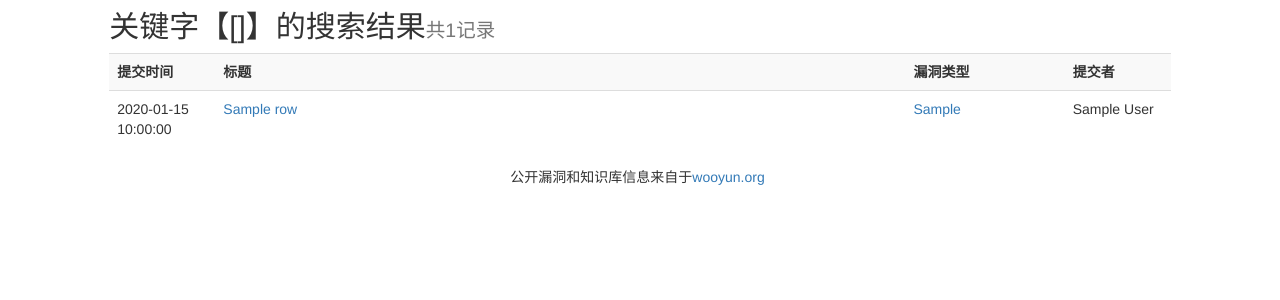
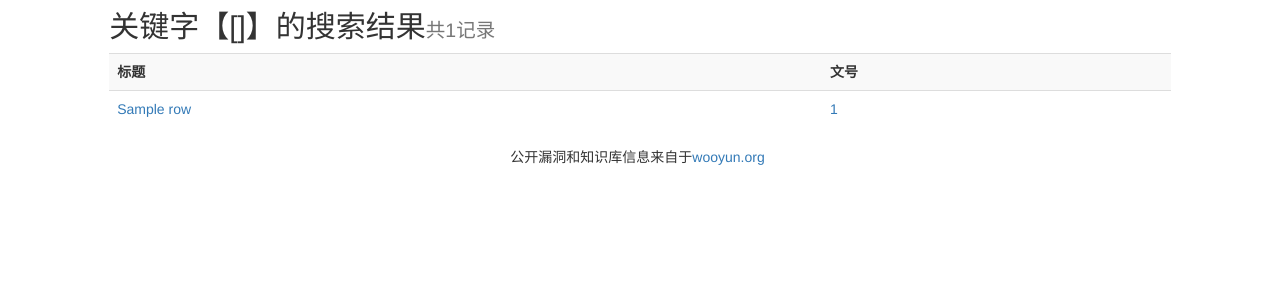
Before and after one commit to chaomass/pkulaw, a Flask app: template templates/search.html in a window 1280 px wide. Shown: the part 51-351 px from the top of the page. Run offline with Flask 2, Linux system fonts and the light colour scheme; the template is opened without the code that fills it: most values are stand-ins (such as "Sample title", 1, 10 or a date in 2020); some libraries are stand-ins or nearby versions.

Commit message:
Add files via upload

```diff
--- a/templates/search.html
+++ b/templates/search.html
@@ -7,18 +7,14 @@
 	  		<h2>关键字【{{keywords}}】的搜索结果<small>共{{page_info['total_rows']}}记录</small></h2>
 			  	<table class="table table-striped">
 			  	<tr>
-			  		<th width="10%">提交时间</th>
 			  		<th>标题</th>
-			  		<th width="15%">漏洞类型</th>
-			  		<th width="10%">提交者</th>
+			  		<th>文号</th>
 			  	</tr>
 			  	{% for row in page_info['rows'] %}
 			  	<tr>
-			  		<td>{{row['datetime']}}</td>
 			  		<td><a href="pnfl/{{row['gid']}}" target="_blank">
 			  			{{row['title']}}</a></td>
-			  		<td><a href="http://www.wooyun.org/bugs/{{row['wooyun_id']}}" target="_blank">{{row['bug_type']}}</a></td>
-			  		<td>{{row['author']}}</td>
+			  		<td><a href="http://www.wooyun.org/bugs/{{row['wooyun_id']}}" target="_blank">{{row['uid']}}</a></td>
 			  	</tr>
 			  	{% endfor %}
 				</table>
```
